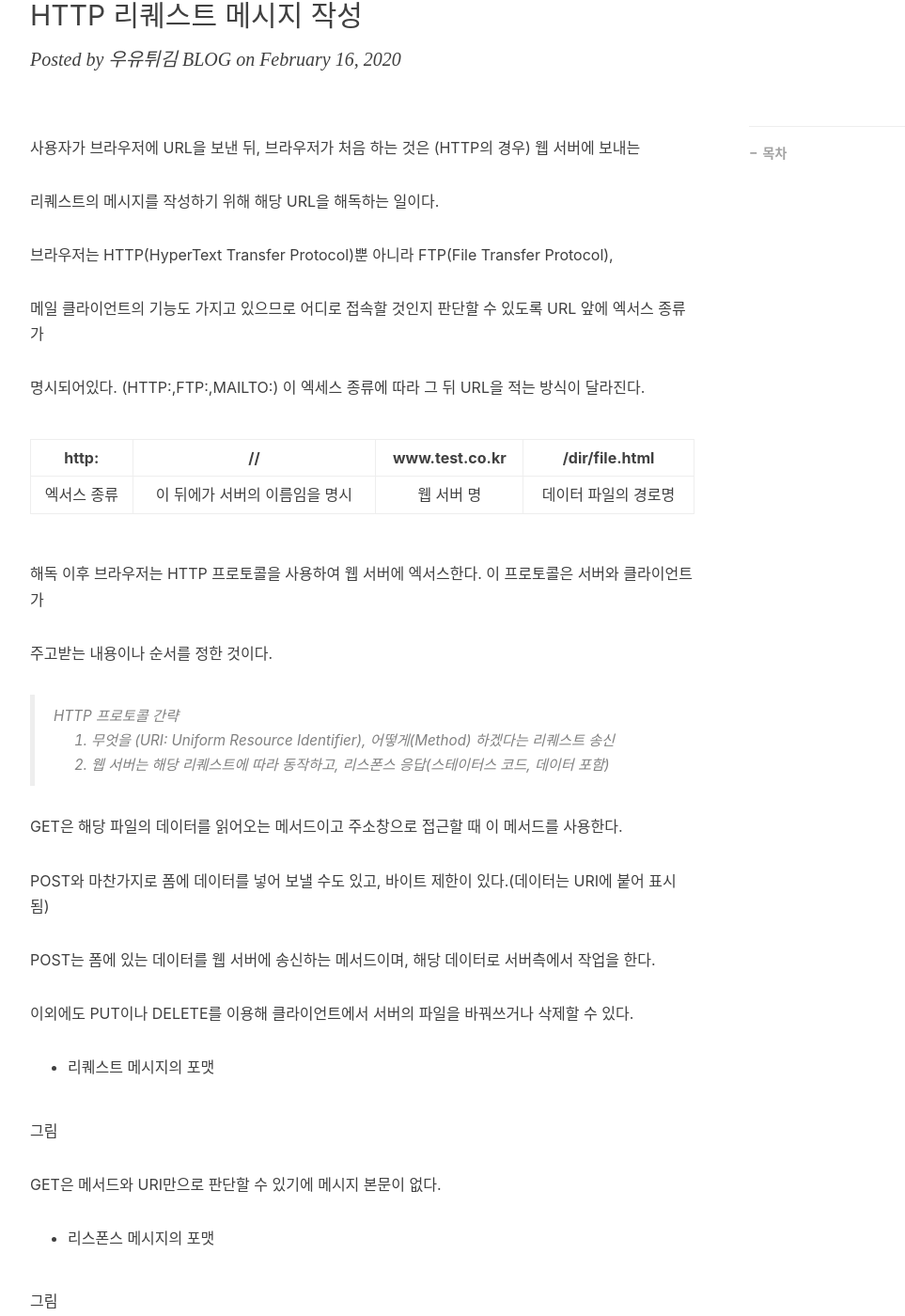
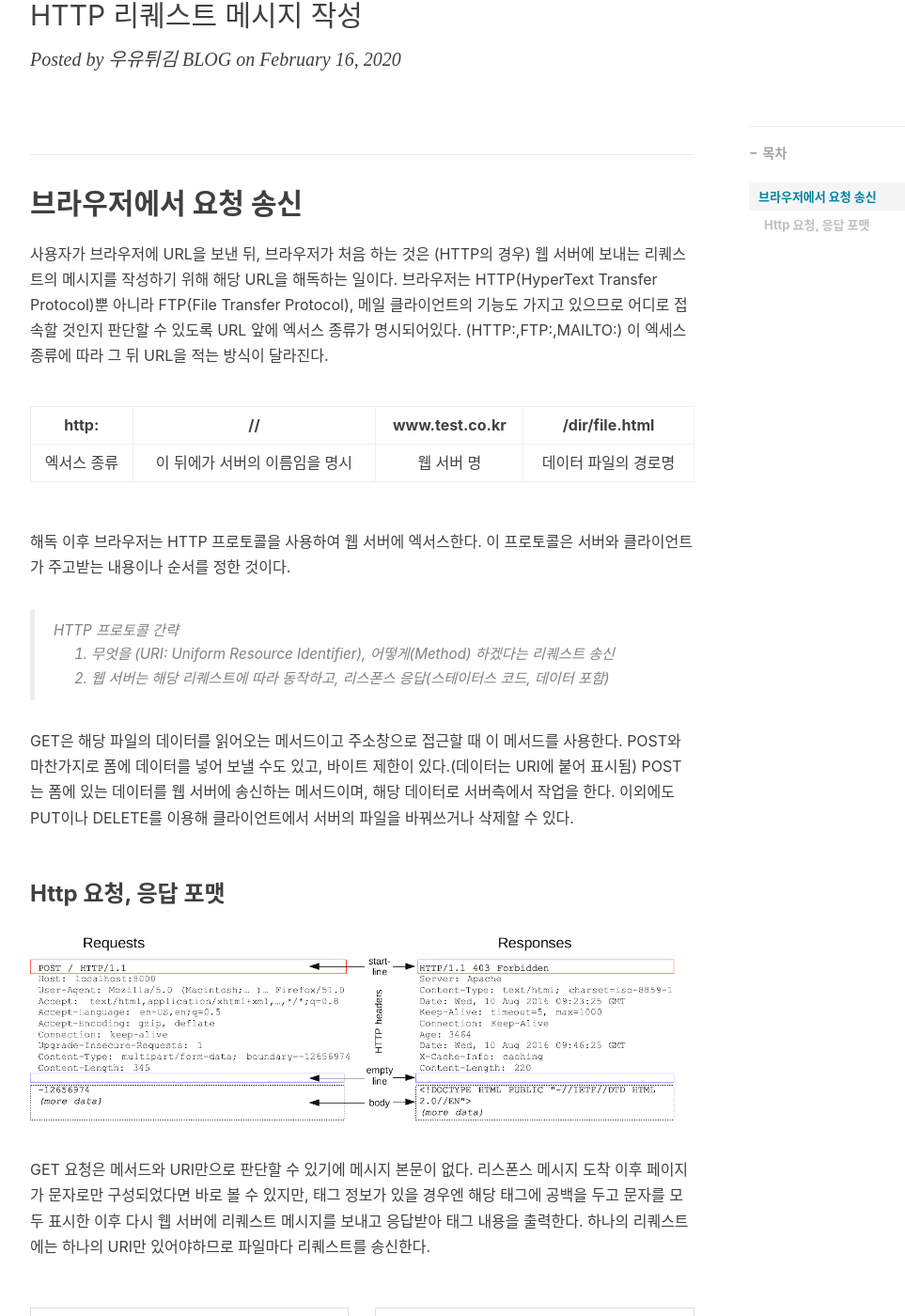
Before and after one commit to Heewookji/te, a Jekyll site: the page built from _posts/network/2020-02-16-네트워크-1.HTTP 리퀘스트 메시지 작성.md, in a window 1280 px wide and 1400 px high, scrolled down 219 px. Shown: the whole window at 94% size, without its empty margins (233-1196 px from the left). Built offline with Jekyll 4.4.1, drawn with Linux system fonts in a browser that asks for light colours; nearby versions of some CDN libraries; comment, search, counter and statistics services are not loaded; some of the changed text lies outside the part shown.

Commit message:
fix: network1 fix

```diff
--- a/_posts/network/2020-02-16-네트워크-1.HTTP 리퀘스트 메시지 작성.md
+++ b/_posts/network/2020-02-16-네트워크-1.HTTP 리퀘스트 메시지 작성.md
@@ -7,14 +7,12 @@ tags:
 header-style: text
 ---
 
+## 브라우저에서 요청 송신
+
 사용자가 브라우저에 URL을 보낸 뒤, 브라우저가 처음 하는 것은 (HTTP의 경우) 웹 서버에 보내는
-
 리퀘스트의 메시지를 작성하기 위해 해당 URL을 해독하는 일이다.
-
 브라우저는 HTTP(HyperText Transfer Protocol)뿐 아니라 FTP(File Transfer Protocol),
-
 메일 클라이언트의 기능도 가지고 있으므로 어디로 접속할 것인지 판단할 수 있도록 URL 앞에 엑서스 종류가
-
 명시되어있다. (HTTP:,FTP:,MAILTO:) 이 엑세스 종류에 따라 그 뒤 URL을 적는 방식이 달라진다.
 
 
@@ -23,38 +21,23 @@ header-style: text
 | 엑서스 종류 | 이 뒤에가 서버의 이름임을 명시 | 웹 서버 명 | 데이터 파일의 경로명 |
 
 해독 이후 브라우저는 HTTP 프로토콜을 사용하여 웹 서버에 엑서스한다. 이 프로토콜은 서버와 클라이언트가
-
 주고받는 내용이나 순서를 정한 것이다.
-
 
 
 > HTTP 프로토콜 간략
 > 1. 무엇을 (URI: Uniform Resource Identifier), 어떻게(Method) 하겠다는 리퀘스트 송신
 > 2. 웹 서버는 해당 리퀘스트에 따라 동작하고, 리스폰스 응답(스테이터스 코드, 데이터 포함)
 
-
 GET은 해당 파일의 데이터를 읽어오는 메서드이고 주소창으로 접근할 때 이 메서드를 사용한다.
-
 POST와 마찬가지로 폼에 데이터를 넣어 보낼 수도 있고, 바이트 제한이 있다.(데이터는 URI에 붙어 표시됨)
-
 POST는 폼에 있는 데이터를 웹 서버에 송신하는 메서드이며, 해당 데이터로 서버측에서 작업을 한다.
-
 이외에도 PUT이나 DELETE를 이용해 클라이언트에서 서버의 파일을 바꿔쓰거나 삭제할 수 있다.
 
+### Http 요청, 응답 포맷
 
-- 리퀘스트 메시지의 포맷
+![http format](/img/in-post/network/http_format.png)
 
-그림
-
-GET은 메서드와 URI만으로 판단할 수 있기에 메시지 본문이 없다.
-
-
-- 리스폰스 메시지의 포맷
-
-그림
-
+GET 요청은 메서드와 URI만으로 판단할 수 있기에 메시지 본문이 없다.
 리스폰스 메시지 도착 이후 페이지가 문자로만 구성되었다면 바로 볼 수 있지만, 태그 정보가 있을 경우엔
-
 해당 태그에 공백을 두고 문자를 모두 표시한 이후 다시 웹 서버에 리퀘스트 메시지를 보내고 응답받아
-
 태그 내용을 출력한다. 하나의 리퀘스트에는 하나의 URI만 있어야하므로 파일마다 리퀘스트를 송신한다.
```
Also changed, not shown: _posts/dart, flutter/2020-12-23-Built_Value.md (+1 -1 lines), _posts/network/2020-03-21-네트워크-2. DNS로 IP 주소 찾기.md (+0 -18 lines), img/in-post/network/http_format.png (added).
